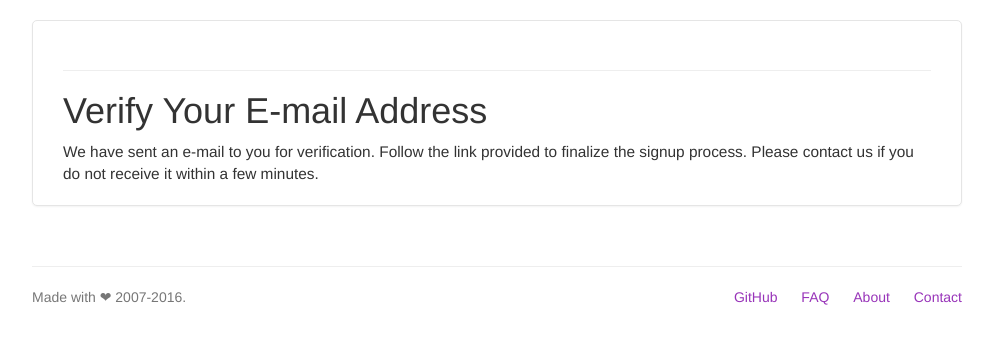
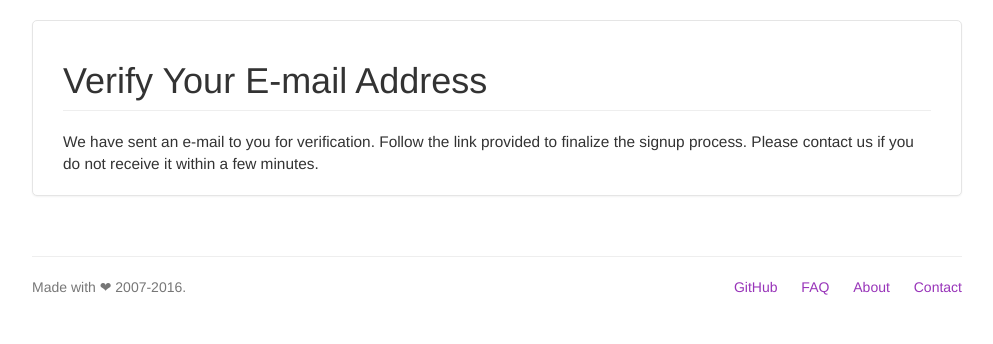
Before and after one commit to maru/fiubar, a Django app: template fiubar/templates/account/verification_sent.html in a window 1280 px wide. Shown: the part 52-396 px from the top of the page, without its empty margins (143-1136 px from the left). Run offline with Django 3.2, Linux system fonts and the light colour scheme; the template is opened without the code that fills it, so the values that code supplies are empty; some libraries are stand-ins or nearby versions.

Commit message:
Account templates update -- inner_title

```diff
--- a/fiubar/templates/account/base.html
+++ b/fiubar/templates/account/base.html
@@ -6,7 +6,7 @@
 
 {% block content %}
 <div class="account">
-  <h1 class="page-header">{% block content_title %}{% endblock %}</h1>
+  <h1 class="page-header">{% block inner_title %}{% endblock %}</h1>
   {% block inner %}{% endblock %}
 </div>
 {% endblock %}
--- a/fiubar/templates/account/verification_sent.html
+++ b/fiubar/templates/account/verification_sent.html
@@ -4,8 +4,8 @@
 
 {% block head_title %}{% trans "Verify Your E-mail Address" %}{% endblock %}
 
+{% block inner_title %}{% trans "Verify Your E-mail Address" %}{% endblock %}
 {% block inner %}
-    <h1>{% trans "Verify Your E-mail Address" %}</h1>
 
     <p>{% blocktrans %}We have sent an e-mail to you for verification. Follow the link provided to finalize the signup process. Please contact us if you do not receive it within a few minutes.{% endblocktrans %}</p>
 
--- a/fiubar/templates/account/verified_email_required.html
+++ b/fiubar/templates/account/verified_email_required.html
@@ -4,8 +4,8 @@
 
 {% block head_title %}{% trans "Verify Your E-mail Address" %}{% endblock %}
 
+{% block inner_title %}{% trans "Verify Your E-mail Address" %}{% endblock %}
 {% block inner %}
-<h1>{% trans "Verify Your E-mail Address" %}</h1>
 
 {% url 'account_email' as email_url %}
 
```
